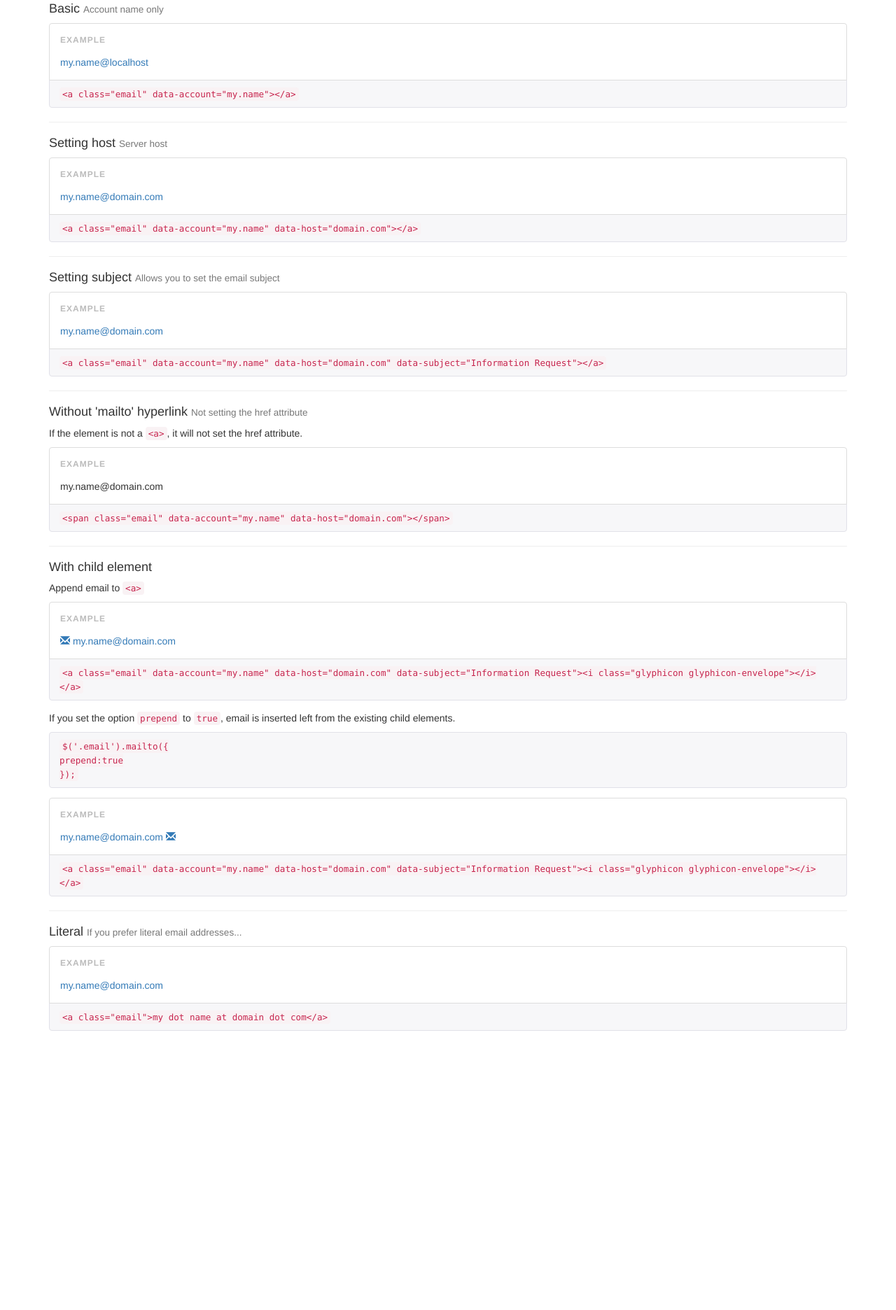
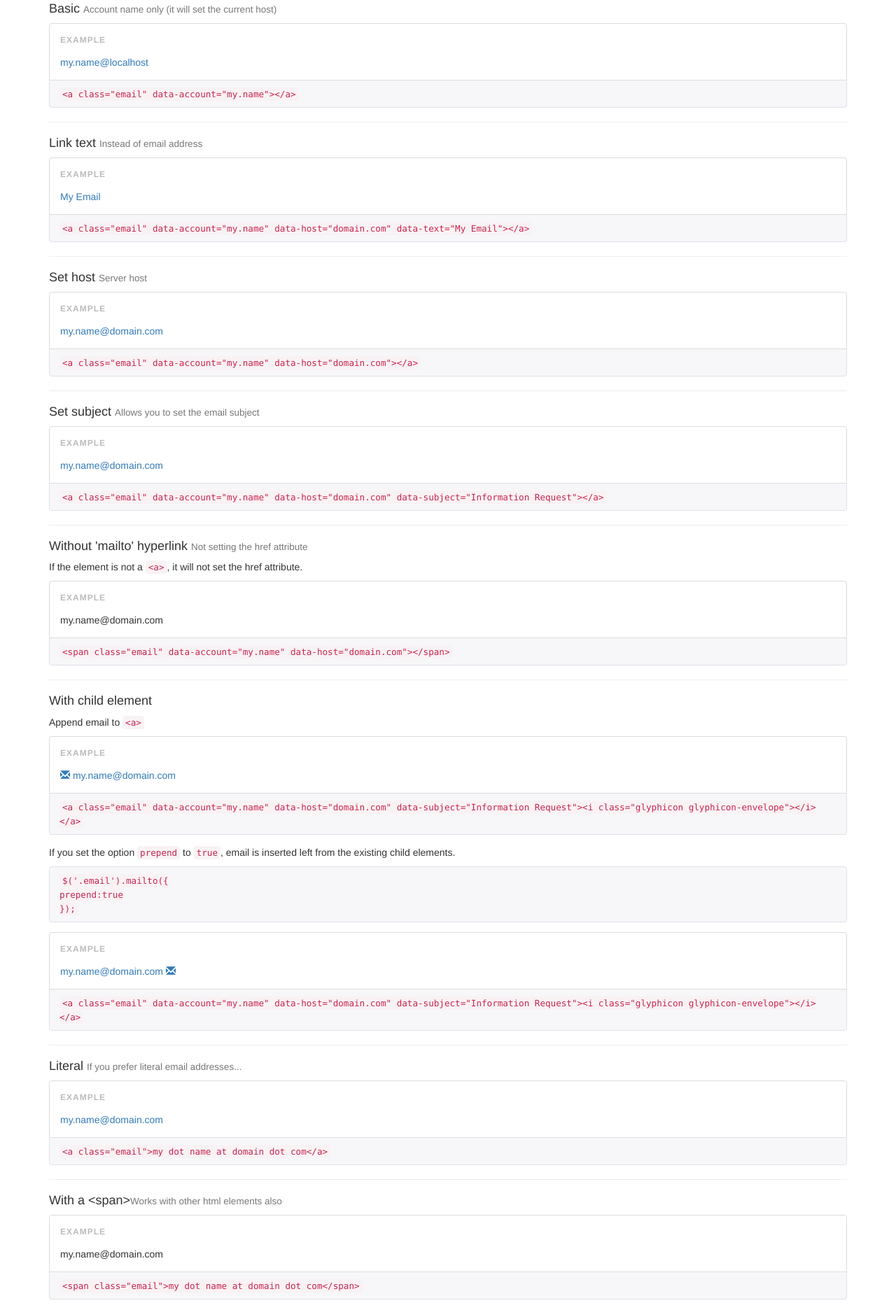
Before and after one commit to sergiodlopes/mailto, a plain HTML site: page example/index.html in a window 1280 px wide. Shown: the part 514-2386 px from the top of the page at 70% size. Before the commit the page ends 2002 px from the top, so only its background shows below. Drawn offline with nearby package versions, Linux system fonts and the light colour scheme.

Commit message:
Added: Option for link/element text instead of email address Minor improvements in the code

```diff
--- a/example/index.html
+++ b/example/index.html
@@ -42,7 +42,7 @@
 
             <h3>HTML</h3>
 
-            <h4>Basic <small>Account name only</small></h4>
+            <h4>Basic <small>Account name only (it will set the current host)</small></h4>
             <div class="bs-example">
                 <a class="email" data-account="my.name"></a>
             </div>
@@ -52,7 +52,17 @@
 
             <hr />
 
-            <h4>Setting host <small>Server host</small></h4>
+            <h4>Link text <small>Instead of email address</small></h4>
+            <div class="bs-example">
+                <a class="email" data-account="my.name" data-host="domain.com" data-text="My Email"></a>
+            </div>
+            <div class="highlight">
+                <code>&lt;a class=&quot;email&quot; data-account=&quot;my.name&quot; data-host=&quot;domain.com&quot; data-text=&quot;My Email&quot;&gt;&lt;/a&gt;</code>
+            </div>
+
+            <hr />
+
+            <h4>Set host <small>Server host</small></h4>
             <div class="bs-example">
                 <a class="email" data-account="my.name" data-host="domain.com"></a>
             </div>
@@ -62,7 +72,7 @@
 
             <hr />
 
-            <h4>Setting subject <small>Allows you to set the email subject</small></h4>
+            <h4>Set subject <small>Allows you to set the email subject</small></h4>
             <div class="bs-example">
                 <a class="email" data-account="my.name" data-host="domain.com" data-subject="Information Request"></a>
             </div>
@@ -117,6 +127,16 @@
             <div class="highlight">
                 <code>&lt;a class=&quot;email&quot;&gt;my dot name at domain dot com&lt;/a&gt;</code>
             </div>
+
+            <hr />
+
+            <h4>With a &lt;span&gt;<small>Works with other html elements also</small></h4>
+            <div class="bs-example">
+                <span class="email">my dot name at domain dot com</span>
+            </div>
+            <div class="highlight">
+                <code>&lt;span class=&quot;email&quot;&gt;my dot name at domain dot com&lt;/span&gt;</code>
+            </div>
         </div>
 
         <script src="//code.jquery.com/jquery-1.11.0.min.js"></script>
--- a/jquery.mailto.js
+++ b/jquery.mailto.js
@@ -13,45 +13,49 @@
  */
     $.fn.mailto = function(options){
         options = $.extend({}, {
-            host: false, // Default host
+            text:false, // By default link text is the email address
+            host: window.location.hostname.replace('www.',''), // Default host
+            account: false, // Account
             prepend: false // Prepend email address to element
         }, options);
 
         $(this).each(function(){
             var $elem = $(this);
+            var $options = $.extend({}, options, $elem.data());
+
             // Get email address
             var $emailAddress = function(){
-                var $email,$host = '';
-
-                // Set host
-                $host = options.host;
-                if(!$host){
-                    $host = $elem.attr('data-host') ? $elem.attr('data-host') : window.location.hostname.replace('www.','')
-                }
+                var $email = '';
 
                 // Email account name its in the attribute
-                if($elem.attr('data-account')){
-                    return $elem.attr('data-account') + '@' + $host;
+                if($options.account){
+                    return $options.account + '@' + $options.host;
                 } else {
                     var $text = $elem.text();
-                    $elem.contents().filter(function(){ return this.nodeType != 1; }).remove();
+                    $elem.contents().filter(function(){
+                        return this.nodeType != 1;
+                    }).remove();
                     return $text.replace(' at ', '@').split(' dot ').join('.');
                 }
                 return $email;
             }
 
             var $email = $emailAddress();
+
+            if(!$options.text){
+                $options.text = $email;
+            }
             // Prepend email address to element?
-            if(options.prepend){
-                $elem.prepend($email + ' ');
+            if($options.prepend){
+                $elem.prepend($options.text + ' ');
             } else {
-                $elem.append(' ' + $email);
+                $elem.append(' ' + $options.text);
             }
             // If is <a>
             if($elem.is('a')){
                 var $mailto = 'mailto:' + $email;
-                if($elem.attr('data-subject')){
-                    $mailto += '?subject=' + encodeURIComponent( $elem.attr('data-subject') );
+                if($options.subject){
+                    $mailto += '?subject=' + encodeURIComponent( $options.subject );
                 }
                 $elem.attr('href', $mailto);
             }
```
Also changed, not shown: jquery.mailto.min.js, 1 other file.
